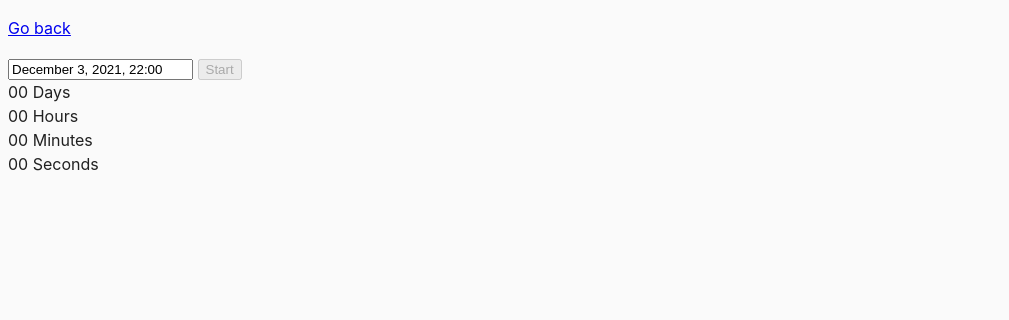
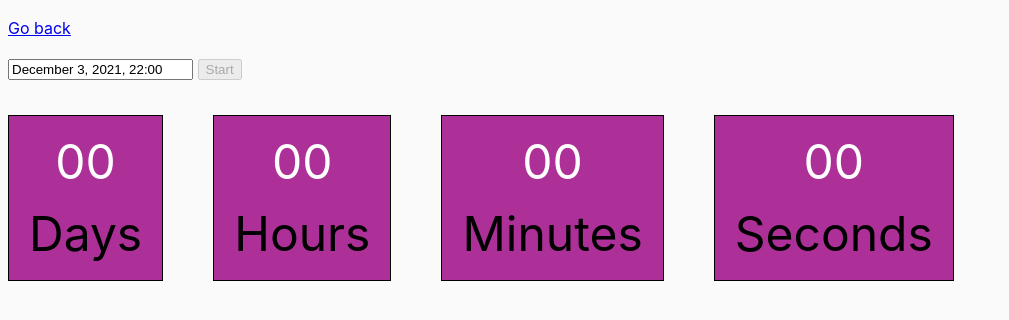
Before and after one commit to Dmytro-Kalistratov/goit-js-hw-09, a website built with Parcel: page src/02-timer.html in a window 1280 px wide. Shown: the whole page, without its empty margins (0-1009 px from the left). Built offline with nearby package versions, Linux system fonts and the light colour scheme.

Commit message:
New Style for T#2

```diff
--- a/src/css/common.css
+++ b/src/css/common.css
@@ -3,8 +3,8 @@
 }
 
 body {
-  font-family: -apple-system, BlinkMacSystemFont, 'Segoe UI', Roboto,
-    Oxygen-Sans, Ubuntu, Cantarell, 'Helvetica Neue', sans-serif;
+  font-family: -apple-system, BlinkMacSystemFont, 'Segoe UI', Roboto, Oxygen-Sans, Ubuntu, Cantarell,
+    'Helvetica Neue', sans-serif;
   -webkit-font-smoothing: antialiased;
   -moz-osx-font-smoothing: grayscale;
   background-color: #fafafa;
@@ -16,3 +16,27 @@ img {
   display: block;
   max-width: 100%;
 }
+
+.timer {
+  display: flex;
+  font-size: 48px;
+}
+
+.field {
+  margin-top: 35px;
+  margin-right: 50px;
+  padding: 10px 20px;
+  display: flex;
+  flex-direction: column;
+  align-items: center;
+  border: 1px black solid;
+  background-color: rgb(173, 48, 152);
+}
+
+.value {
+  color: rgb(255, 255, 255);
+}
+
+.label {
+  color: black;
+}
```
